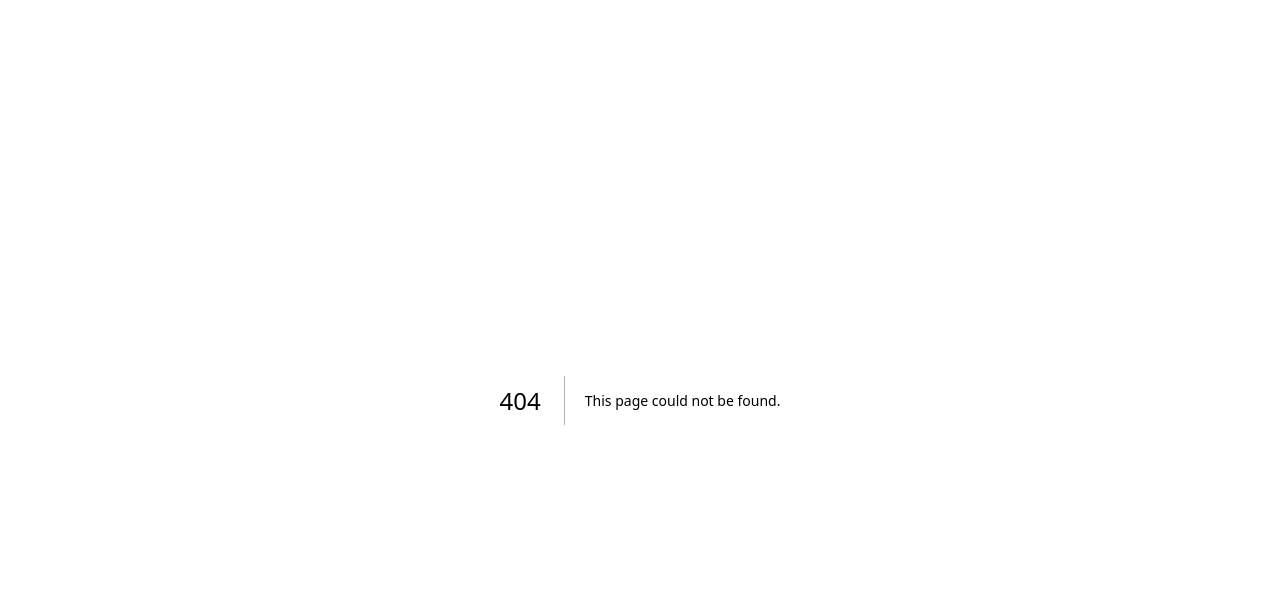
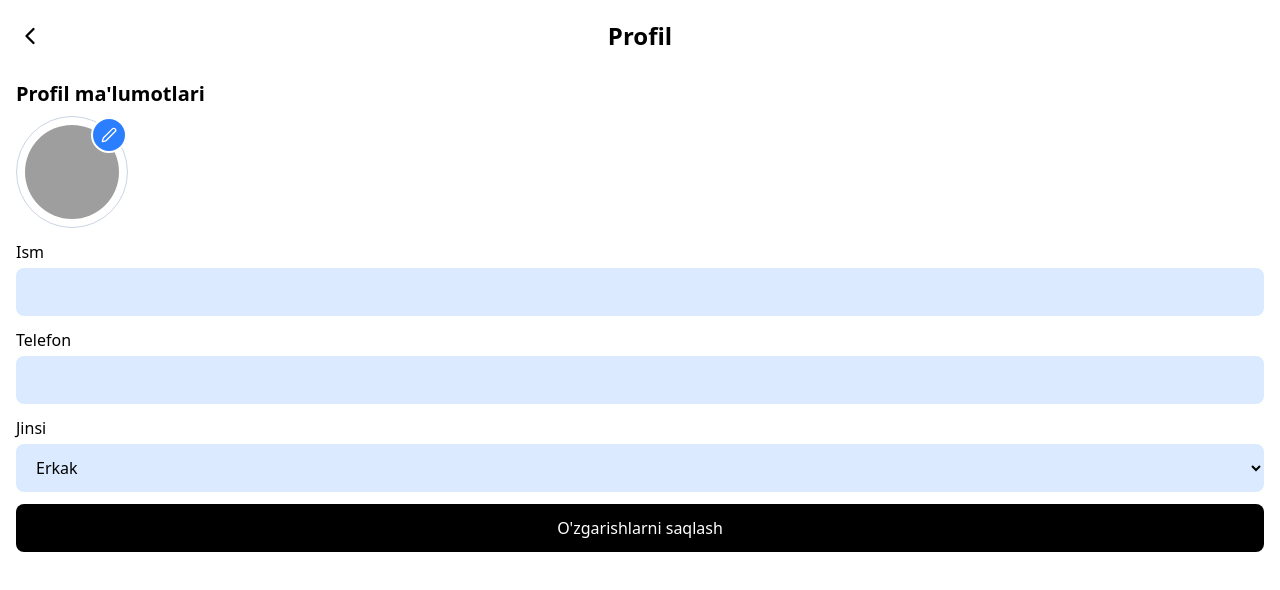
Before and after one commit to boburov/blackma, a Next.js app: page /profile/info in a window 1280 px wide. Before the commit this address had no page. Shown: the top 590 px of the page. Built offline with nearby package versions, Linux system fonts and the light colour scheme; grey boxes are pictures that could not be loaded.

Commit message:
Profile Into page

```diff
--- /dev/null
+++ b/app/profile/info/features/UpdateProfileInfoForm.tsx
@@ -0,0 +1,44 @@
+import { Pen } from "lucide-react";
+import Button from "../ui/Button";
+import Input from "../ui/Input";
+import Select from "../ui/Select";
+
+export default function UpdateProfileInfoFunction() {
+  return (
+    <form action="PATCH" className="space-y-3">
+      <div>
+        <label
+          htmlFor="avatar"
+          className="w-28 h-28 border border-slate-300 flex p-2 rounded-full relative"
+        >
+          <span className="bg-blue-500 absolute text-white p-2 rounded-full border-2 border-white top-0 right-0">
+            <Pen size={16} />
+          </span>
+          <img
+            src="https://static.vecteezy.com/system/resources/thumbnails/005/346/410/small/close-up-portrait-of-smiling-handsome-young-caucasian-man-face-looking-at-camera-on-isolated-light-gray-studio-background-photo.jpg"
+            alt="profile pic"
+            className="w-full h-full object-cover aspect-square rounded-full"
+          />
+        </label>
+        <Input type="file" id="avatar" className="hidden" />
+      </div>
+      <div className="flex flex-col gap-1">
+        <label htmlFor="name">Ism</label>
+        <Input type="string" id="name" name="name" />
+      </div>
+      <div className="flex flex-col gap-1">
+        <label htmlFor="tel">Telefon</label>
+        <Input type="tel" id="tel" name="phone" />
+      </div>
+      <div className="flex flex-col gap-1">
+        <label htmlFor="gender">Jinsi</label>
+        <Select id="gender" name="gender">
+          <option value="male">Erkak</option>
+          <option value="female">Ayol</option>
+          <option value="unknown">Ko'rsatilmagan</option>
+        </Select>
+      </div>
+      <Button>O'zgarishlarni saqlash</Button>
+    </form>
+  );
+}
--- /dev/null
+++ b/app/profile/info/page.tsx
@@ -0,0 +1,13 @@
+import PageHeading from "../ui/PageHeading";
+import ProfileTopBar from "../ui/TopBar";
+import UpdateProfileInfoFunction from "./features/UpdateProfileInfoForm";
+
+export default function ProfileInfoPage() {
+  return (
+    <div className="space-y-2">
+      <ProfileTopBar title="Profil" path="/profile" />
+      <PageHeading>Profil ma'lumotlari </PageHeading>
+      <UpdateProfileInfoFunction />
+    </div>
+  );
+}
--- /dev/null
+++ b/app/profile/info/ui/Button.tsx
@@ -0,0 +1,18 @@
+import React from "react";
+
+type ButtonProps = React.ButtonHTMLAttributes<HTMLButtonElement>;
+
+export default function Button({
+  children,
+  className = "",
+  ...props
+}: ButtonProps) {
+  return (
+    <button
+      {...props}
+      className={`bg-black text-white w-full px-4 py-3 rounded-lg outline-none cursor-pointer ${className}`}
+    >
+      {children}
+    </button>
+  );
+}
--- /dev/null
+++ b/app/profile/info/ui/Input.tsx
@@ -0,0 +1,12 @@
+import React from "react";
+
+type InputProps = React.InputHTMLAttributes<HTMLInputElement>;
+
+export default function Input({ className = "", ...props }: InputProps) {
+  return (
+    <input
+      {...props}
+      className={`bg-blue-100 px-4 py-3 rounded-lg outline-none ${className}`}
+    />
+  );
+}
--- /dev/null
+++ b/app/profile/info/ui/Select.tsx
@@ -0,0 +1,18 @@
+import React from "react";
+
+type SelectProps = React.SelectHTMLAttributes<HTMLSelectElement>;
+
+export default function Select({
+  children,
+  className = "",
+  ...props
+}: SelectProps) {
+  return (
+    <select
+      {...props}
+      className={`bg-blue-100 px-4 py-3 rounded-lg outline-none ${className}`}
+    >
+      {children}
+    </select>
+  );
+}
--- /dev/null
+++ b/app/profile/orders/page.tsx
@@ -0,0 +1,10 @@
+import PageHeading from "../ui/PageHeading";
+import ProfileTopBar from "../ui/TopBar";
+
+export default function ProfileOrdersPage() {
+  return (
+    <div>
+      <ProfileTopBar title="Buyurtmalarim" path="/profile" />
+    </div>
+  );
+}
--- a/app/profile/page.tsx
+++ b/app/profile/page.tsx
@@ -1,12 +1,57 @@
+import Link from "next/link";
 import PageHeading from "./ui/PageHeading";
 import ProfileTopBar from "./ui/TopBar";
+import { ChevronRight } from "lucide-react";
 
 export default function ProfilePage() {
   return (
     <div className="space-y-2">
       <ProfileTopBar title="Profil" path="/" />
       <PageHeading>Shaxsiy kabinet</PageHeading>
-      <p>Profile page</p>
+      <div>
+        <Link
+          href="/profile/info"
+          className="flex items-center justify-between py-4 border-b border-slate-200"
+        >
+          <p className="text-lg">Profilim</p>
+          <p className="flex items-center gap-2">
+            Ibrat <ChevronRight />
+          </p>
+        </Link>
+        <Link
+          href="/profile/orders"
+          className="flex items-center justify-between py-4 border-b border-slate-200"
+        >
+          <p className="text-lg">Buyurtmalarim</p>
+          <p className="flex items-center gap-2">
+            0 <ChevronRight />
+          </p>
+        </Link>
+      </div>
+
+      <br />
+
+      <PageHeading>Sozlamalar</PageHeading>
+      <div>
+        <Link
+          href="#"
+          className="flex items-center justify-between py-4 border-b border-slate-200"
+        >
+          <p className="text-lg">Til</p>
+          <p className="flex items-center gap-2">
+            O'zbekcha <ChevronRight />
+          </p>
+        </Link>
+        <Link
+          href="#"
+          className="flex items-center justify-between py-4 border-b border-slate-200"
+        >
+          <p className="text-lg">Yordam</p>
+          <p className="flex items-center gap-2">
+            Telegram Support <ChevronRight />
+          </p>
+        </Link>
+      </div>
     </div>
   );
 }
```
